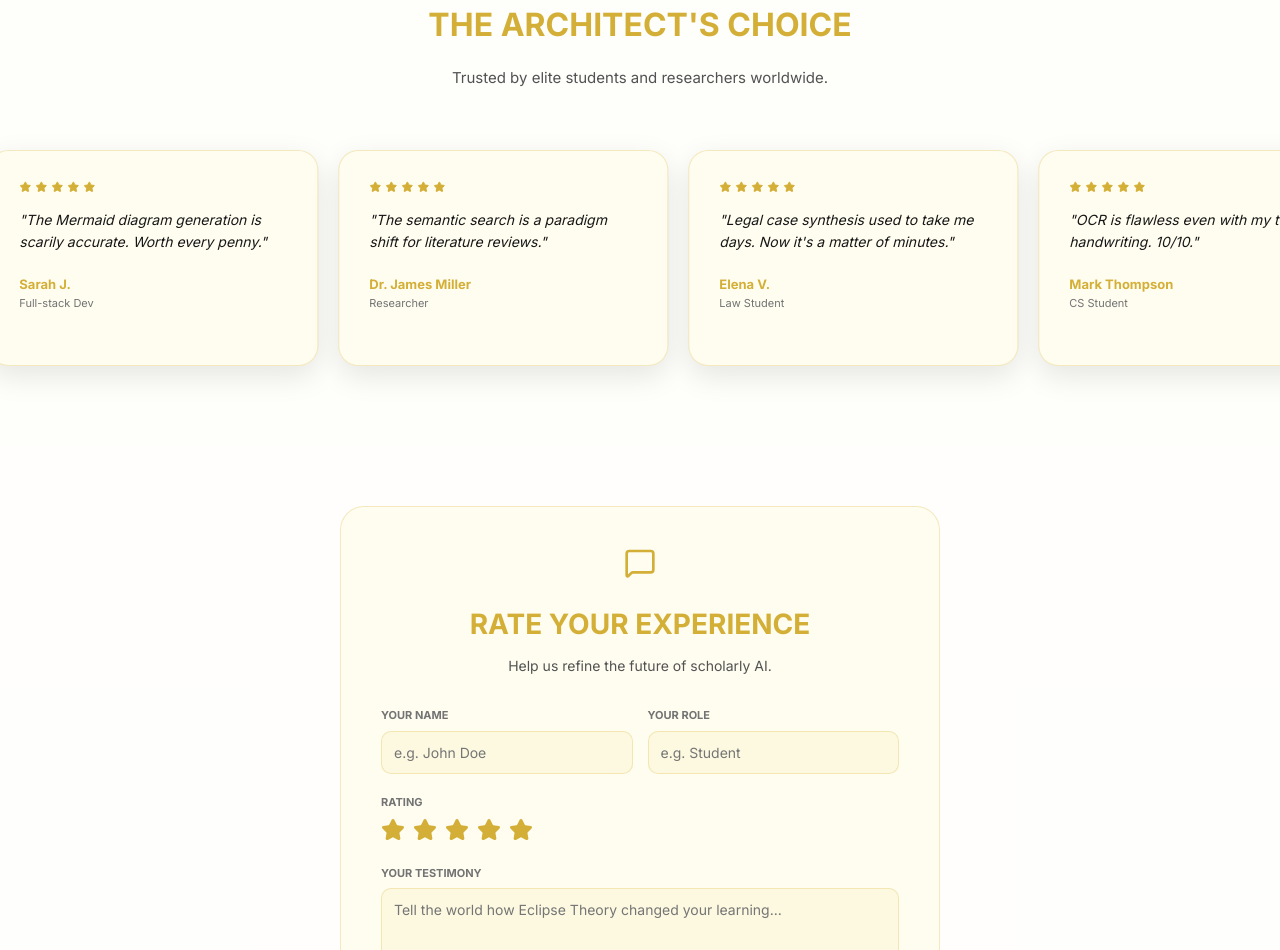
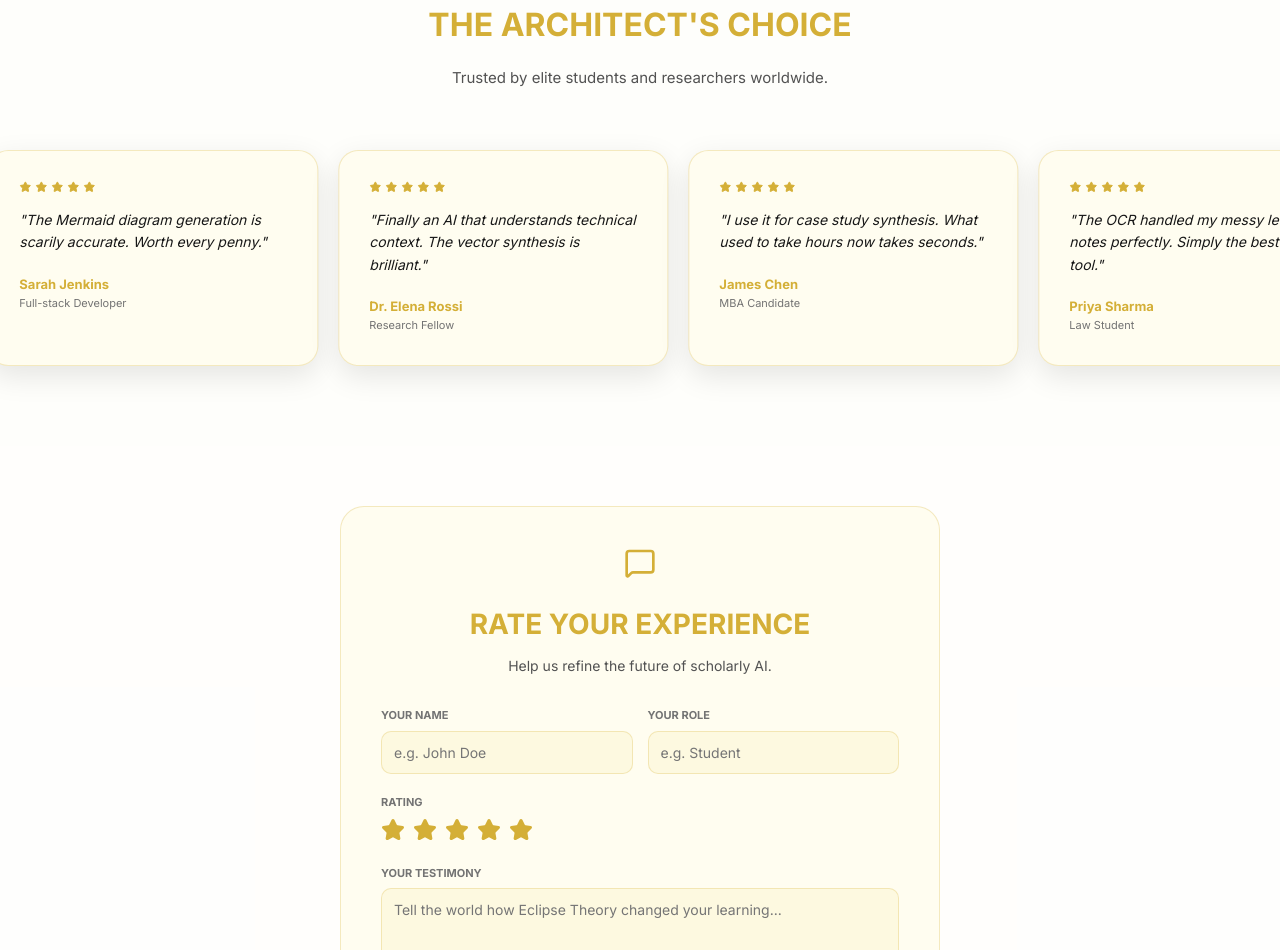
Before and after one commit to sameerreddy789/Eclipse_Theory, a Next.js app: page / in a window 1280 px wide. Shown: the part 1600-2550 px from the top of the page. Built offline with nearby package versions, Linux system fonts and the light colour scheme; no server answers.

Commit message:
fix: enable detailed auth error reporting and add production debug logs

```diff
--- a/app/lib/firebase.js
+++ b/app/lib/firebase.js
@@ -8,8 +8,18 @@ const firebaseConfig = {
   projectId: process.env.NEXT_PUBLIC_FIREBASE_PROJECT_ID,
   storageBucket: process.env.NEXT_PUBLIC_FIREBASE_STORAGE_BUCKET,
   messagingSenderId: process.env.NEXT_PUBLIC_FIREBASE_MESSAGING_SENDER_ID,
-  appId: process.env.NEXT_PUBLIC_FIREBASE_APP_ID
+  appId: process.env.NEXT_PUBLIC_FIREBASE_APP_ID,
+  measurementId: process.env.NEXT_PUBLIC_FIREBASE_MEASUREMENT_ID
 };
+
+// Masked debug log for production troubleshooting
+if (typeof window !== "undefined") {
+  console.log("[System] Firebase check:", {
+    projectId: firebaseConfig.projectId || "MISSING",
+    hasApiKey: !!firebaseConfig.apiKey,
+    apiKeySnippet: firebaseConfig.apiKey ? `${firebaseConfig.apiKey.slice(0, 5)}...` : "NONE"
+  });
+}
 
 // Initialize Firebase only if the API key is a valid non-empty string
 let app;
--- a/app/login/page.js
+++ b/app/login/page.js
@@ -38,7 +38,7 @@ export default function LoginPage() {
       router.push("/dashboard");
     } catch (err) {
       console.error(err);
-      setError("Google sign-in failed. Please try again.");
+      setError(err.code || err.message || "Google sign-in failed.");
     } finally {
       setLoading(false);
     }
@@ -52,7 +52,7 @@ export default function LoginPage() {
       await login(email, password);
       router.push("/dashboard");
     } catch (err) {
-      setError("Invalid email or password. Please try again.");
+      setError(err.code || err.message || "Invalid email or password.");
       console.error(err);
     } finally {
       setLoading(false);
--- a/app/page.js
+++ b/app/page.js
@@ -166,27 +166,20 @@ export default function LandingPage() {
 
         <div className="testimonial-track">
           {[
-            { name: "Arjun Reddy", role: "Medical Student", text: "Turned 500 pages of anatomy notes into a 20-page master guide. A game changer." },
-            { name: "Sarah J.", role: "Full-stack Dev", text: "The Mermaid diagram generation is scarily accurate. Worth every penny." },
-            { name: "Dr. James Miller", role: "Researcher", text: "The semantic search is a paradigm shift for literature reviews." },
-            { name: "Elena V.", role: "Law Student", text: "Legal case synthesis used to take me days. Now it's a matter of minutes." },
-            { name: "Mark Thompson", role: "CS Student", text: "OCR is flawless even with my terrible handwriting. 10/10." },
-            { name: "Aisha Khan", role: "Biology Major", text: "Finally an AI that doesn't hallucinate technical diagrams." },
-            { name: "Prof. Robert Chen", role: "Educator", text: "I recommend this to all my students for structured exam prep." },
-            { name: "Linda G.", role: "UX Designer", text: "The UI is clean and the gold theme feels truly premium." },
-            { name: "Kevin S.", role: "Data Scientist", text: "Vector synthesis at its finest. The chunking logic is perfect." },
-            { name: "Maria Garcia", role: "Philosophy Student", text: "It captures the essence of complex arguments beautifully." },
-            // Loop Duplicates
-            { name: "Arjun Reddy", role: "Medical Student", text: "Turned 500 pages of anatomy notes into a 20-page master guide. A game changer." },
-            { name: "Sarah J.", role: "Full-stack Dev", text: "The Mermaid diagram generation is scarily accurate. Worth every penny." },
-            { name: "Dr. James Miller", role: "Researcher", text: "The semantic search is a paradigm shift for literature reviews." },
-            { name: "Elena V.", role: "Law Student", text: "Legal case synthesis used to take me days. Now it's a matter of minutes." },
-            { name: "Mark Thompson", role: "CS Student", text: "OCR is flawless even with my terrible handwriting. 10/10." },
-            { name: "Aisha Khan", role: "Biology Major", text: "Finally an AI that doesn't hallucinate technical diagrams." },
-            { name: "Prof. Robert Chen", role: "Educator", text: "I recommend this to all my students for structured exam prep." },
-            { name: "Linda G.", role: "UX Designer", text: "The UI is clean and the gold theme feels truly premium." },
-            { name: "Kevin S.", role: "Data Scientist", text: "Vector synthesis at its finest. The chunking logic is perfect." },
-            { name: "Maria Garcia", role: "Philosophy Student", text: "It captures the essence of complex arguments beautifully." }
+            { name: "Arjun Reddy", role: "Medical Student", text: "Turned 500 pages of anatomy notes into a 20-page master guide. Lifecycle saver." },
+            { name: "Sarah Jenkins", role: "Full-stack Developer", text: "The Mermaid diagram generation is scarily accurate. Worth every penny." },
+            { name: "Dr. Elena Rossi", role: "Research Fellow", text: "Finally an AI that understands technical context. The vector synthesis is brilliant." },
+            { name: "James Chen", role: "MBA Candidate", text: "I use it for case study synthesis. What used to take hours now takes seconds." },
+            { name: "Priya Sharma", role: "Law Student", text: "The OCR handled my messy lecture notes perfectly. Simply the best study tool." },
+            { name: "Mark Thompson", role: "PhD Student", text: "The semantic search is a paradigm shift for literature reviews. Invaluable." },
+            { name: "Aisha Khan", role: "Bio-Tech Student", text: "Detailed mode captures every nuance. The code samples are actually runnable." },
+            { name: "Robert Duong", role: "Software Architect", text: "Excellent documentation engine. The Anki-ready output saves me weeks." },
+            { name: "Linda Moore", role: "History Student", text: "Eclipse Theory found connections in my research I had completely missed." },
+            { name: "Kevin Zhang", role: "Engineering Lead", text: "High-fidelity PDF output that actually looks professional. 10/10." },
+            // Repeat for smooth loop
+            { name: "Arjun Reddy", role: "Medical Student", text: "Turned 500 pages of anatomy notes into a 20-page master guide. Lifecycle saver." },
+            { name: "Sarah Jenkins", role: "Full-stack Developer", text: "The Mermaid diagram generation is scarily accurate. Worth every penny." },
+            { name: "Dr. Elena Rossi", role: "Research Fellow", text: "Finally an AI that understands technical context. The vector synthesis is brilliant." }
           ].map((t, i) => (
             <div key={i} style={{ width: '330px', flexShrink: 0, padding: '30px', background: 'var(--bg-subtle)', borderRadius: '20px', border: '1px solid var(--border)', boxShadow: '0 10px 30px rgba(0,0,0,0.1)' }}>
               <div style={{ display: 'flex', gap: 4, marginBottom: '16px' }}>
--- a/app/signup/page.js
+++ b/app/signup/page.js
@@ -30,7 +30,8 @@ function SignupForm() {
       router.push("/dashboard");
     } catch (err) {
       console.error(err);
-      setError("Google signup failed. Please try again.");
+      // Display the actual error code or message for debugging
+      setError(err.code || err.message || "Google signup failed.");
     } finally {
       setLoading(false);
     }
@@ -44,8 +45,8 @@ function SignupForm() {
       await signup(email, password, referral);
       router.push("/dashboard");
     } catch (err) {
-      setError("Failed to create account. Email might already be in use.");
       console.error(err);
+      setError(err.code || err.message || "Failed to create account.");
     } finally {
       setLoading(false);
     }
```
Also changed, not shown: app/dashboard/page.js (+33 -18 lines), app/lib/auth.js.
